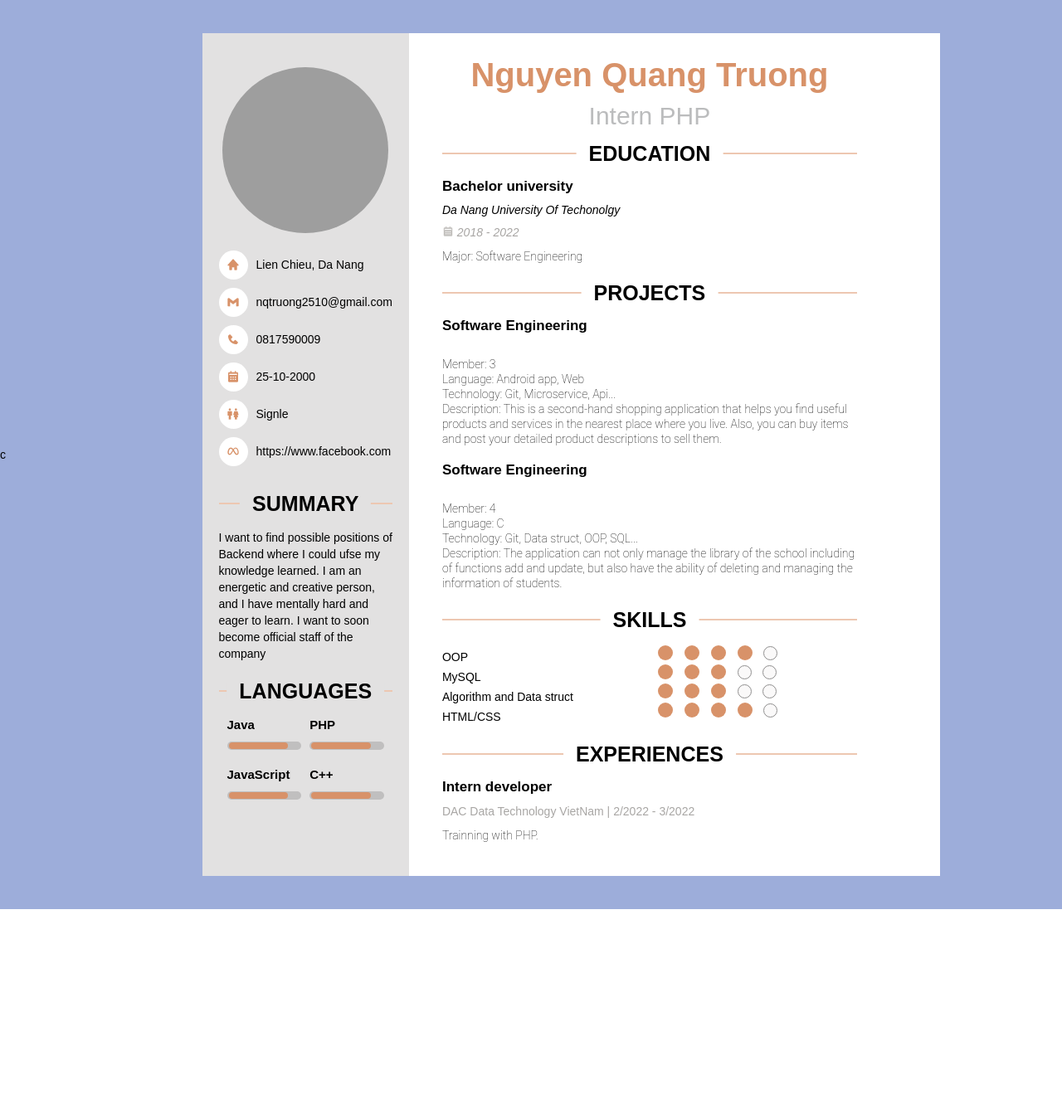
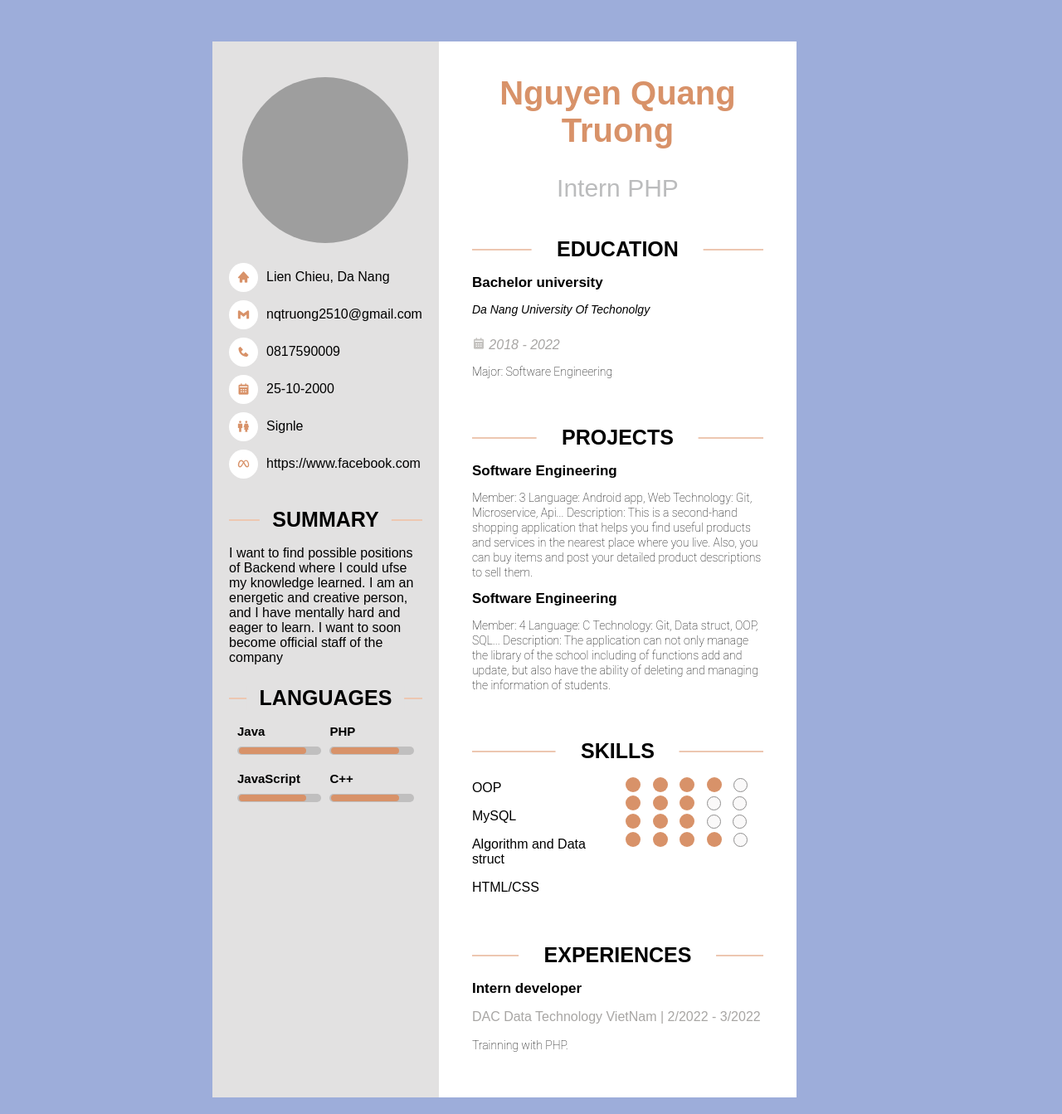
Before and after one commit to quangtruong2510/Resume_CV, a PHP site: page / in a window 1280 px wide. Shown: the whole page at 83% size. Before the commit the page ends 1096 px from the top, so only its background shows below. Run offline with PHP 8.4, Linux system fonts and the light colour scheme; grey boxes are pictures that could not be loaded.

Commit message:
fix responsive

```diff
--- a/Style.css
+++ b/Style.css
@@ -8,16 +8,8 @@
     font-family: "Poppins" ,sans-serif;
 }
 body{
-    margin-top: 40px;
-    margin-bottom: 40px;
-    position:  relative;
-    font-size: 14px;
-    line-height: 20px;
+    margin: 50px 25% 20px 20%;
     background-color: rgb(157, 173, 218);
-    justify-content: center;
-    align-items: center;
-    display: flex;
-    min-width: 100vh;
 
 }
 .resume_avatar{
@@ -31,14 +23,14 @@ body{
 
 .resume{
     position: relative;
-    width: 800px;
+    width: 100%;
     height: auto;
-    display: flex;
-    flex-direction: row;
-
+    display: grid;
+    grid-template-columns: 1fr 3fr;
 }
 
-/* setting font  */
+/* --------------------------------------------------------------------------setting font-------------------------------------------------  */
+
 .bold{
     font-size: 25px;
     font-style: normal;
@@ -49,9 +41,8 @@ body{
     font-style:initial;
     font-weight:100;
 }
-
 .name_title{
-    margin-top: 20px;
+    margin-top: 10px;
     font-family: Arial;
     font-size: 17px;
     font-style: normal;
@@ -95,12 +86,14 @@ body{
     line-height: 18px;
 
 }
- /* ---------------------------------------------LEFT_RESUME----------------------------------------  */
+ /* ---------------------------------------------LEFT_RESUME------------------------------------------------------------------------  */
 
 .resume .resume_left{
-    width: 35%;
+    min-height: 560px;
+    width: 100%;
     background:#e2e1e1 ;
     padding: 20px;
+    float: left;
 }
 
 .resume .title{
@@ -126,8 +119,6 @@ body{
 
 }
 
-
-
 .resume .resume_left .image_avata{
     height: 200px;
     width: 200px;
@@ -151,7 +142,6 @@ body{
     margin-right: 10px;
  }
  .resume .icon i{
-
    position: absolute;
    top: 50%;
    Left: 50%;
@@ -159,34 +149,41 @@ body{
 }
 
 
-
  /* ---------------------------------------------RIGHT_RESUME----------------------------------------  */
 
  .resume .resume_right{
     background:#ffffff ;
-    width: 80%;
+    width: 100%;
     padding: 40px;
-    padding-right: 100px;
 
 }
-.resume_right .resume_information{
+.resume .resume_right .resume_information{
     text-align: center;
 }
 
-.name_person {
+.resume .resume_right .name_person {
     color: #d89269;
     font-size: 40px;
 }
 
-.name_skill_right{
+.resume .resume_right p{
+    display: block;
+    margin-block-start: 1em;
+    margin-block-end: 1em;
+    margin-inline-start: 0px;
+    margin-inline-end: 0px;
+}
+
+.resume .resume_right .name_skill_right{
+    margin-top: -60px;
     padding-right: 100px;
     margin-right: 40px;
-    top: 20px;
+    top: 45px;
     display: inline-block;
     position: relative;
     background-color: #ffffff;
-    padding-left: 15px;
-    padding-right: 15px;
+    padding-left: 30px;
+    padding-right: 30px;
     left: 50%;
     transform: translateX(-50%);
 
@@ -281,4 +278,7 @@ body{
             margin:0 auto;
 
     }
+
+
+
 }
--- a/home.html
+++ b/home.html
@@ -3,7 +3,7 @@
 <head>
     <meta charset="UTF-8">
     <meta http-equiv="X-UA-Compatible" content="IE=edge">
-    <title> My CV </title>  c
+    <title> My CV </title>
     <meta name="viewport" content="width=device-width, initial-scale=1.0">
     <link rel="stylesheet" href="Style.css">
     <link href='https://unpkg.com/boxicons@2.1.1/css/boxicons.min.css' rel='stylesheet'>
@@ -28,7 +28,6 @@
                                 <span> Lien Chieu, Da Nang</span>
                             </div>
                         </li>
-
                         <li>
                             <div class="icon">
                                 <i class='bx bxl-gmail' aria-hidden="true"></i>
@@ -125,7 +124,7 @@
                 <div class="position_apply medium"> Intern PHP</div>
             </div>
 
-            <div class="resume_item resume_education">
+            <div class=" resume_education">
                 <div class="title">
                     <p class="name_skill_right bold"> EDUCATION </p>
                 </div>
@@ -138,12 +137,13 @@
             </div>
 
 
-            <div class="resume_item resume_project">
+            <div class=" resume_project">
                 <div class="title">
                     <p class="name_skill_right bold"> PROJECTS </p>
                 </div>
 
-                <div class="name_title ">Software Engineering</div><pre class="content4">
+                <div class="name_title ">Software Engineering</div>
+                <p class="content4" >
                 Member: 3
                 Language: Android app, Web
                 Technology: Git, Microservice, Api...
@@ -152,16 +152,16 @@ products and services in the nearest place where you live. Also, you can buy ite
                 and post your detailed product descriptions to sell them. </pre>
 
                 <div class="name_title ">Software Engineering</div>
-<pre class="content4">
+<p class="content4">
 Member: 4
 Language: C
 Technology: Git, Data struct, OOP, SQL...
 Description: The application can not only manage the library of the school including
 of functions add and update, but also have the ability of deleting and managing the
-information of students.</pre>
+information of students.</p>
         </div>
 
-            <div class="resume_item resume_skills">
+            <div class=" resume_skills">
                 <div class="title">
                     <p class="name_skill_right  bold"> SKILLS </p>
                 </div>
```
Lines whose indentation alone changed are shown as unchanged.
